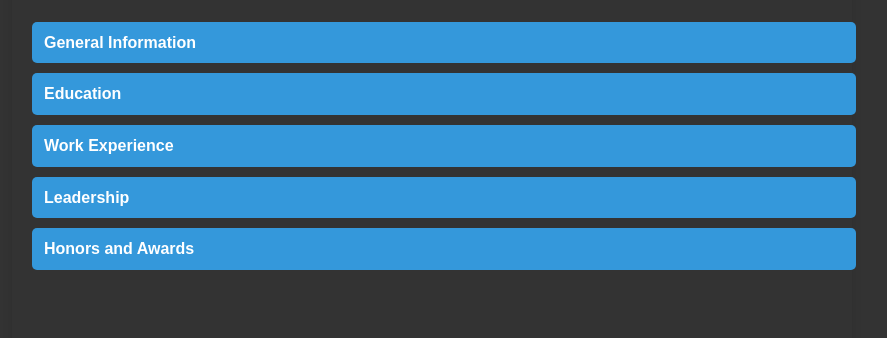
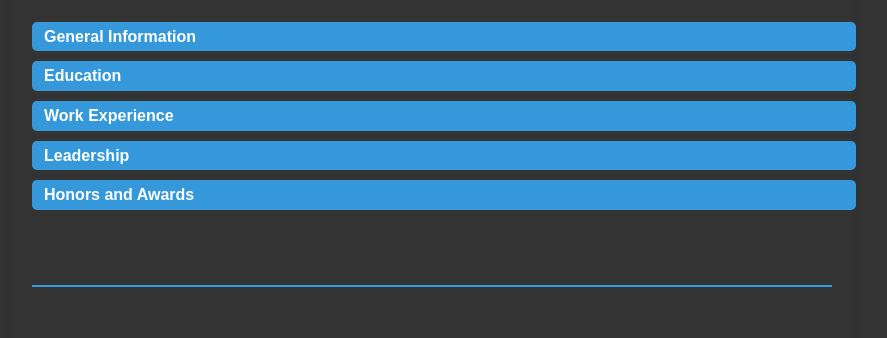
Before and after one commit to shreyamantri/shreyamantri.github.io, a plain HTML site: page pages/resume.html in a window 1280 px wide. Shown: the part 189-527 px from the top of the page, without its empty margins (208-1095 px from the left). Drawn offline with Linux system fonts and the light colour scheme; a script that the page names is missing.

Commit message:
new resume

```diff
--- a/pages/style/resume.css
+++ b/pages/style/resume.css
@@ -53,7 +53,7 @@ nav ul li a {
 
 .toc-button {
     display: block;
-    padding: 8px 12px;
+    padding: 2px 12px;
     margin: 5px 0;
     background-color: #3498db;
     color: #fff;
```
